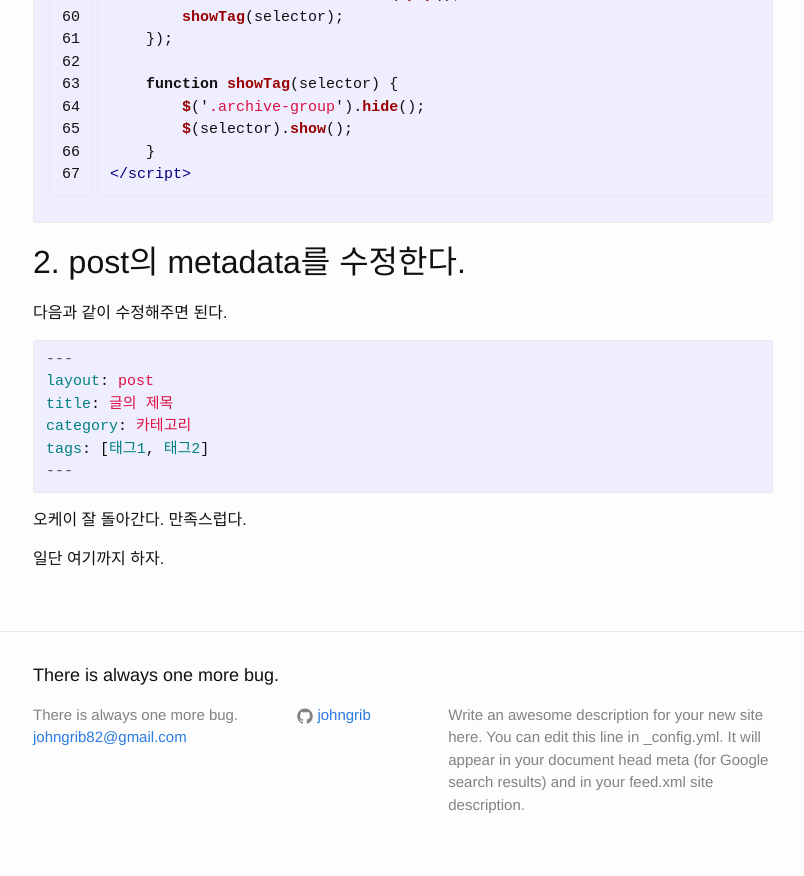
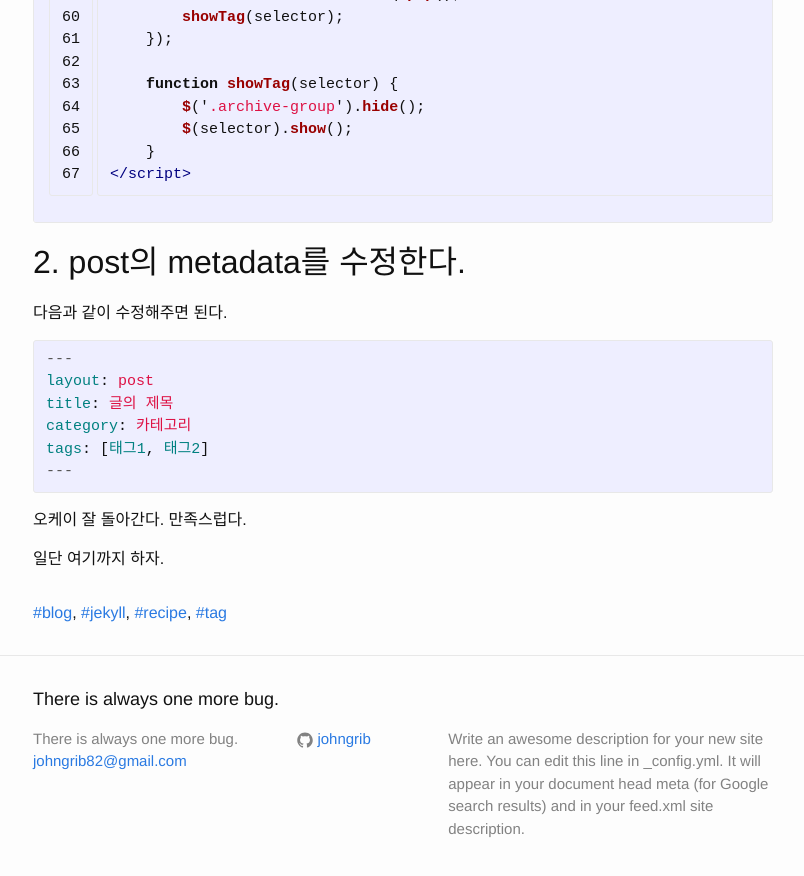
Before and after one commit to johngrib/johngrib.github.io.back, a Jekyll site: the page built from _posts/2017-01-22-jekyll-category-tag.md, in a window 1280 px wide and 900 px high, scrolled down 3180 px. Shown: the top 876 px of the window, without its empty margins (237-1041 px from the left). Built offline with Jekyll 4.4.1, drawn with Linux system fonts in a browser that asks for light colours.

Commit message:
POST 아래쪽에 태그 링크를 추가

```diff
--- /dev/null
+++ b/_includes/post-tags.html
@@ -0,0 +1,13 @@
+<div class="post-tags">
+
+    {% if post %}
+        {% assign tags = post.tags %}
+    {% else %}
+        {% assign tags = page.tags %}
+    {% endif %}
+
+    {% for tag in tags %}
+        <a href="/tags/#{{tag|slugize}}">#{{tag}}</a>{% unless forloop.last %},{% endunless %}
+    {% endfor %}
+
+</div>
--- a/_layouts/post.html
+++ b/_layouts/post.html
@@ -23,6 +23,8 @@ layout: default
     {{ content }}
   </div>
 
+  {% include post-tags.html %}
+
   {% if site.disqus.shortname %}
     {% include disqus_comments.html %}
   {% endif %}
```
